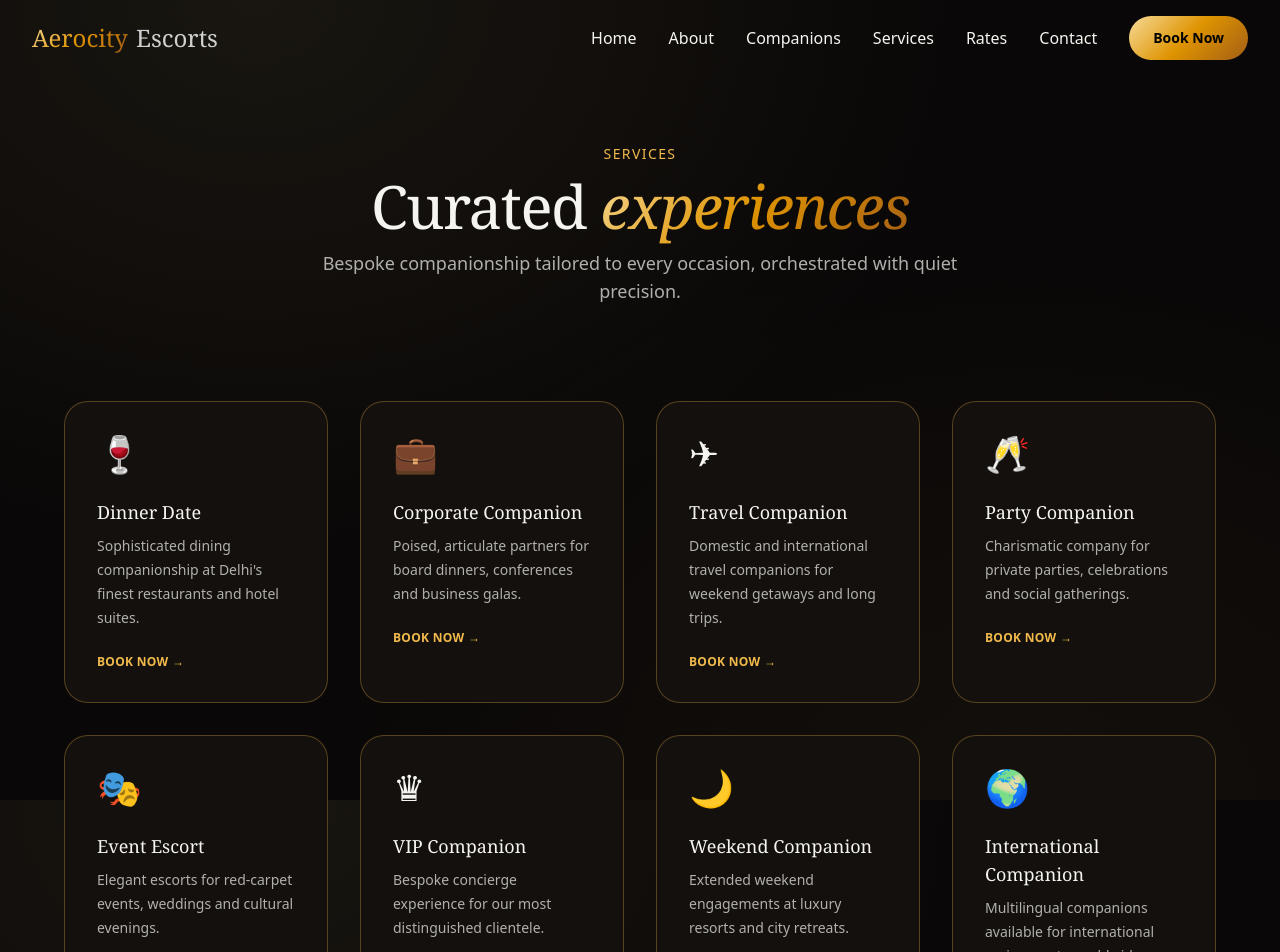
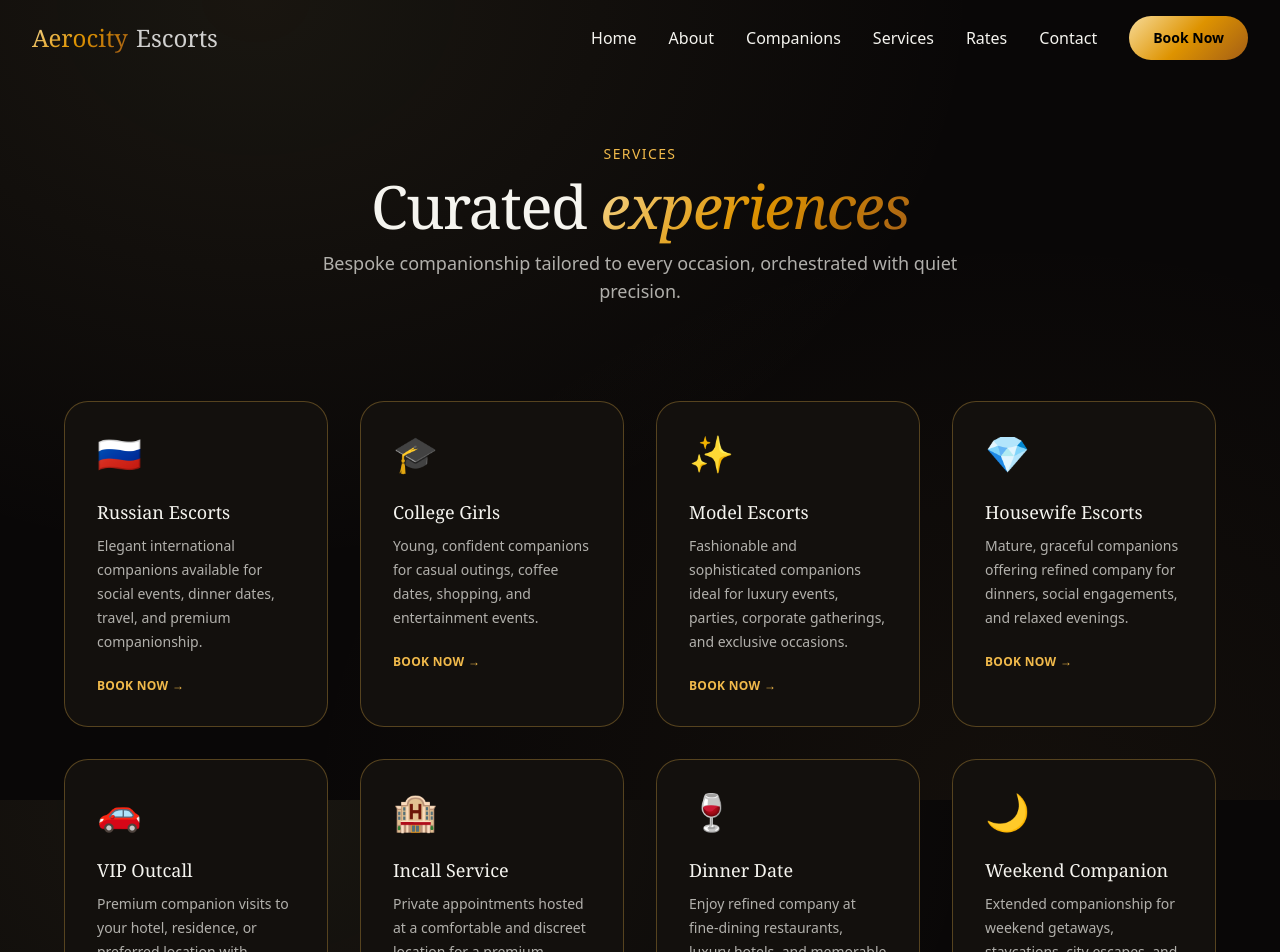
Before and after one commit to shekharsingh890/Agra-Escorts, a React (Vite) app: page /services in a window 1280 px wide. Shown: the top 952 px of the page. Built offline with nearby package versions, Linux system fonts and the light colour scheme.

Commit message:
Content updated for contact, rates and services page.

```diff
--- a/src/components/Footer.tsx
+++ b/src/components/Footer.tsx
@@ -48,7 +48,7 @@ const Footer = () => {
           <div className="flex flex-col gap-2 opacity-70 break-all">
             <span>Aerocity, New Delhi</span>
             <span>Available 24 / 7</span>
-            <a href="mailto:booking@aerocityescorts.example" className="w-fit transition-colors duration-300 hover:text-[#f1ba4b] wrap-break-word">booking@aerocityescorts.example</a>
+            <a href="mailto:booking@aerocity.com" className="w-fit transition-colors duration-300 hover:text-[#f1ba4b] wrap-break-word">booking@aerocity.com</a>
           </div>
         </div>
       </div>
--- a/src/pages/Contact.tsx
+++ b/src/pages/Contact.tsx
@@ -42,17 +42,37 @@ const contactInfo = [
 
 const faqs = [
   {
+    q: "How can I book Aerocity Escorts?",
+    a: "You can book by calling or WhatsApp on +91 9999999999. Just tell us your preferred time, hotel name, and girl choice. Booking confirmed within 5-10 minutes."
+  },
+  {
     q: "How quickly can you arrange a booking?",
     a: "Same-hour bookings are usually possible for our regular clientele. Standard notice is 2 hours."
   },
   {
-    q: "Do you accommodate special requests?",
-    a: "Yes, our concierge team is happy to arrange bespoke experiences."
+    q: "Do you provide real photos and verified girls?",
+    a: "Yes, all our girls are 100% verified with recent genuine photos. We never use fake or stolen images."
   },
   {
     q: "What areas do you cover?",
     a: "Aerocity, all of Delhi NCR, Gurgaon, Noida and travel worldwide on request."
-  }
+  },
+  {
+    q: "Is complete privacy guaranteed?",
+    a: "100% Privacy Guaranteed. We maintain full confidentiality. No details are shared with anyone. Your identity is completely safe."
+  },
+  {
+    q: "What is the difference between Incall and Outcall?",
+    a: "Incall: You visit our girl's place (mostly 5-star hotels in Aerocity). Outcall: Girl comes to your hotel or residence."
+  },
+  {
+    q: "Do you have Russian and Foreign Escorts?",
+    a: "Yes, we have beautiful Russian, Ukrainian, and other foreign escorts available regularly in Aerocity."
+  },
+  {
+    q: "What if I want to cancel the booking?",
+    a: "You can cancel 2 hours before the meeting without any charge. Last minute cancellation may have 50% charge."
+  },
 ];
 
 const Contact = () => {
--- a/src/pages/Rates.tsx
+++ b/src/pages/Rates.tsx
@@ -5,10 +5,10 @@ import { NavLink } from "react-router-dom";
 const Hero = lazy(()=>import("../section/Hero"));
 
 const packages = [
-  { name: "Basic", duration: "2 Hours", features: ["Verified companion", "Dinner or drinks", "In-city meet", "Complete privacy"], popular: false },
-  { name: "Premium", duration: "4 Hours", features: ["Curated selection", "Fine dining", "Personal concierge", "Priority booking"], popular: false },
-  { name: "VIP", duration: "Full Evening", features: ["Top-tier companion", "5-star venue", "Champagne service", "Dedicated concierge", "Chauffeured transfers"], popular: true },
-  { name: "Elite", duration: "Overnight / 24h", features: ["Model-tier companion", "Suite reservation", "Bespoke itinerary", "Priority everything", "Multi-day extensions"], popular: false },
+  { name: "Basic", duration: "2 Hours", features: ["Single Shot", "Sexy Talk", "Blowjob & Handjob"], popular: false },
+  { name: "Premium", duration: "4 Hours", features: ["Curated selection", "Sexy Talk", "Blowjob & Handjob", "Lip Kiss", "Girlfriend Experience"], popular: false },
+  { name: "VIP", duration: "Full Evening", features: ["Top-tier companion", "Sexy Talk", "Blowjob & Handjob", "Lip Kiss", "Girlfriend Experience", "Cum in Mouth"], popular: true },
+  { name: "Elite", duration: "Overnight / 24h", features: ["Model-tier companion", "Sexy Talk", "Blowjob & Handjob", "Lip Kiss", "Girlfriend Experience", "Cum in Mouth", "Anal Play"], popular: false },
 ];
 
 const process = [
--- a/src/pages/Services.tsx
+++ b/src/pages/Services.tsx
@@ -5,14 +5,46 @@ import { Helmet } from "react-helmet-async";
 const Hero = lazy(()=>import("../section/Hero"));
 
 const services = [
-  { icon: "🍷", title: "Dinner Date", desc: "Sophisticated dining companionship at Delhi's finest restaurants and hotel suites." },
-  { icon: "💼", title: "Corporate Companion", desc: "Poised, articulate partners for board dinners, conferences and business galas." },
-  { icon: "✈", title: "Travel Companion", desc: "Domestic and international travel companions for weekend getaways and long trips." },
-  { icon: "🥂", title: "Party Companion", desc: "Charismatic company for private parties, celebrations and social gatherings." },
-  { icon: "🎭", title: "Event Escort", desc: "Elegant escorts for red-carpet events, weddings and cultural evenings." },
-  { icon: "♛", title: "VIP Companion", desc: "Bespoke concierge experience for our most distinguished clientele." },
-  { icon: "🌙", title: "Weekend Companion", desc: "Extended weekend engagements at luxury resorts and city retreats." },
-  { icon: "🌍", title: "International Companion", desc: "Multilingual companions available for international assignments worldwide." },
+  {
+    icon: "🇷🇺",
+    title: "Russian Escorts",
+    desc: "Elegant international companions available for social events, dinner dates, travel, and premium companionship."
+  },
+  {
+    icon: "🎓",
+    title: "College Girls",
+    desc: "Young, confident companions for casual outings, coffee dates, shopping, and entertainment events."
+  },
+  {
+    icon: "✨",
+    title: "Model Escorts",
+    desc: "Fashionable and sophisticated companions ideal for luxury events, parties, corporate gatherings, and exclusive occasions."
+  },
+  {
+    icon: "💎",
+    title: "Housewife Escorts",
+    desc: "Mature, graceful companions offering refined company for dinners, social engagements, and relaxed evenings."
+  },
+  {
+    icon: "🚗",
+    title: "VIP Outcall",
+    desc: "Premium companion visits to your hotel, residence, or preferred location with professionalism and discretion."
+  },
+  {
+    icon: "🏨",
+    title: "Incall Service",
+    desc: "Private appointments hosted at a comfortable and discreet location for a premium companionship experience."
+  },
+  {
+    icon: "🍷",
+    title: "Dinner Date",
+    desc: "Enjoy refined company at fine-dining restaurants, luxury hotels, and memorable evening outings."
+  },
+  {
+    icon: "🌙",
+    title: "Weekend Companion",
+    desc: "Extended companionship for weekend getaways, staycations, city escapes, and leisure travel."
+  },
 ];
 
 const Services = () => {
```
